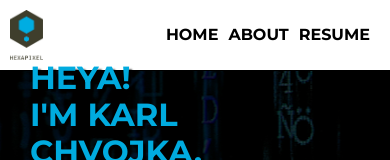
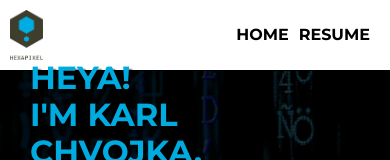
Before and after one commit to karlchvojka/Portfolio, a React app: page / in a window 390 px wide. Shown: the top 160 px of the page. Built offline with nearby package versions, Linux system fonts and the light colour scheme.

Commit message:
Added responsive styles

```diff
--- a/src/Components/Molecules/NavBar/index.js
+++ b/src/Components/Molecules/NavBar/index.js
@@ -20,11 +20,6 @@ function NavBar() {
         text="Home"
       />
       <NavLink
-        href='#about'
-        target="_blank"
-        text="About"
-      />
-      <NavLink
         href='/resume'
         target="_blank"
         text="Resume"
```
